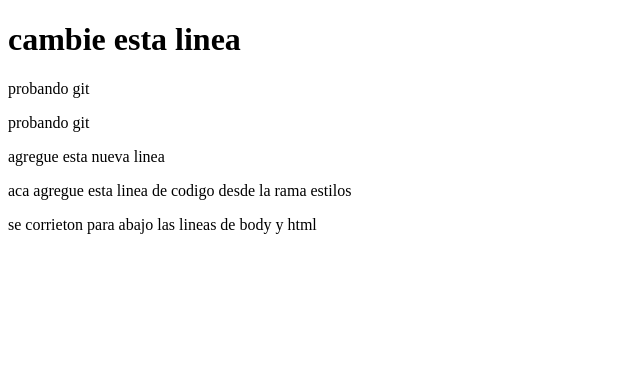
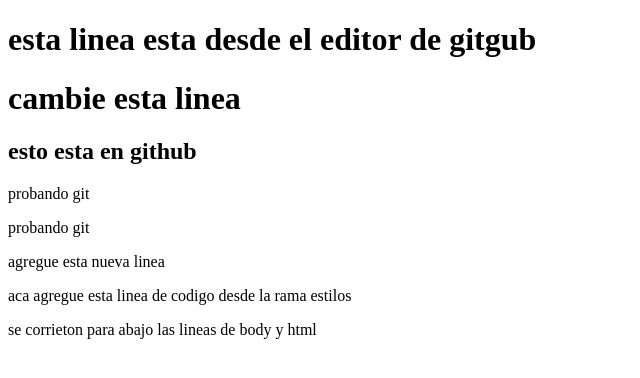
Before and after one commit to joha-c/cursogit, a plain HTML site: page index.html in a window 1280 px wide. Shown: the whole page, without its empty margins (0-640 px from the left). Drawn offline with Linux system fonts and the light colour scheme.

Commit message:
Update index.html

```diff
--- a/index.html
+++ b/index.html
@@ -4,9 +4,11 @@
     <meta charset="UTF-8">
     <meta name="viewport" content="width=device-width, initial-scale=1.0">
     <title>cambie el titulo</title>
+    <h1>esta linea esta desde el editor de gitgub</h1>
 </head>
 <body>
     <h1>cambie esta linea</h1>
+    <h2>esto esta en github</h2>
     <p>probando git</p>
     <p>probando git</p>
     <p>agregue esta nueva linea</p>
```
